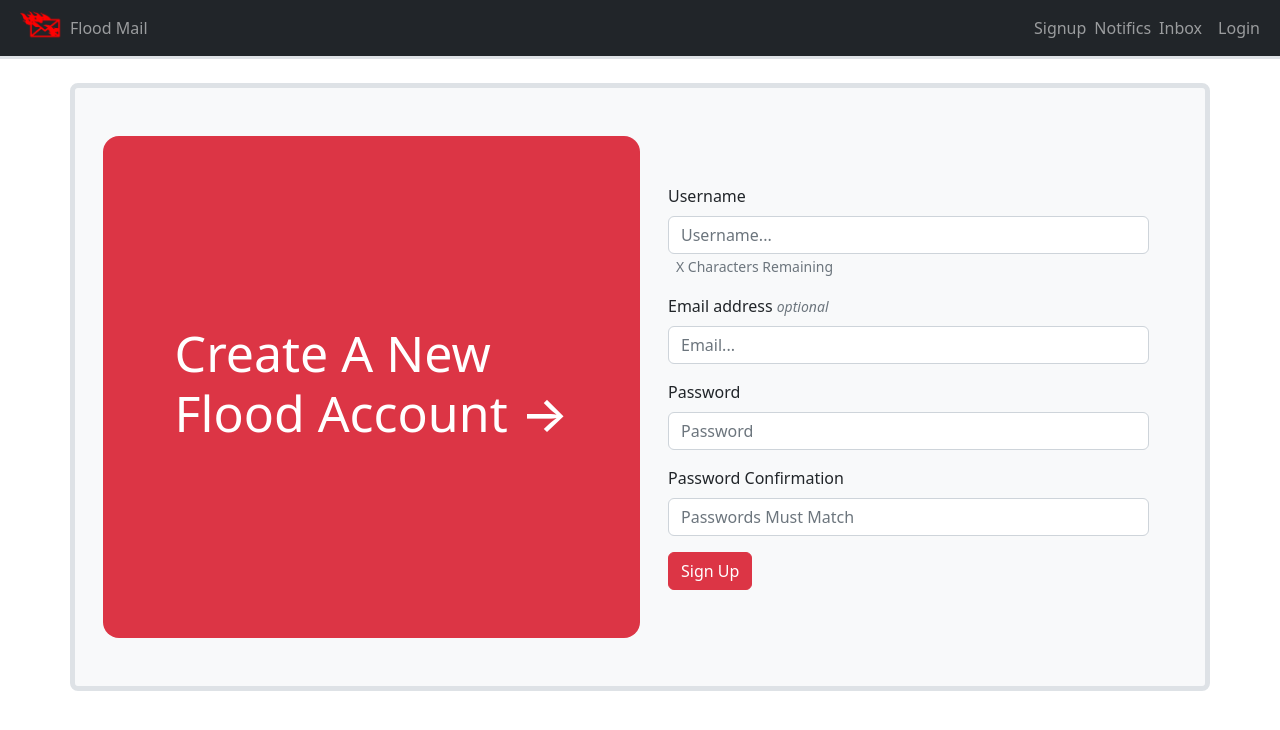
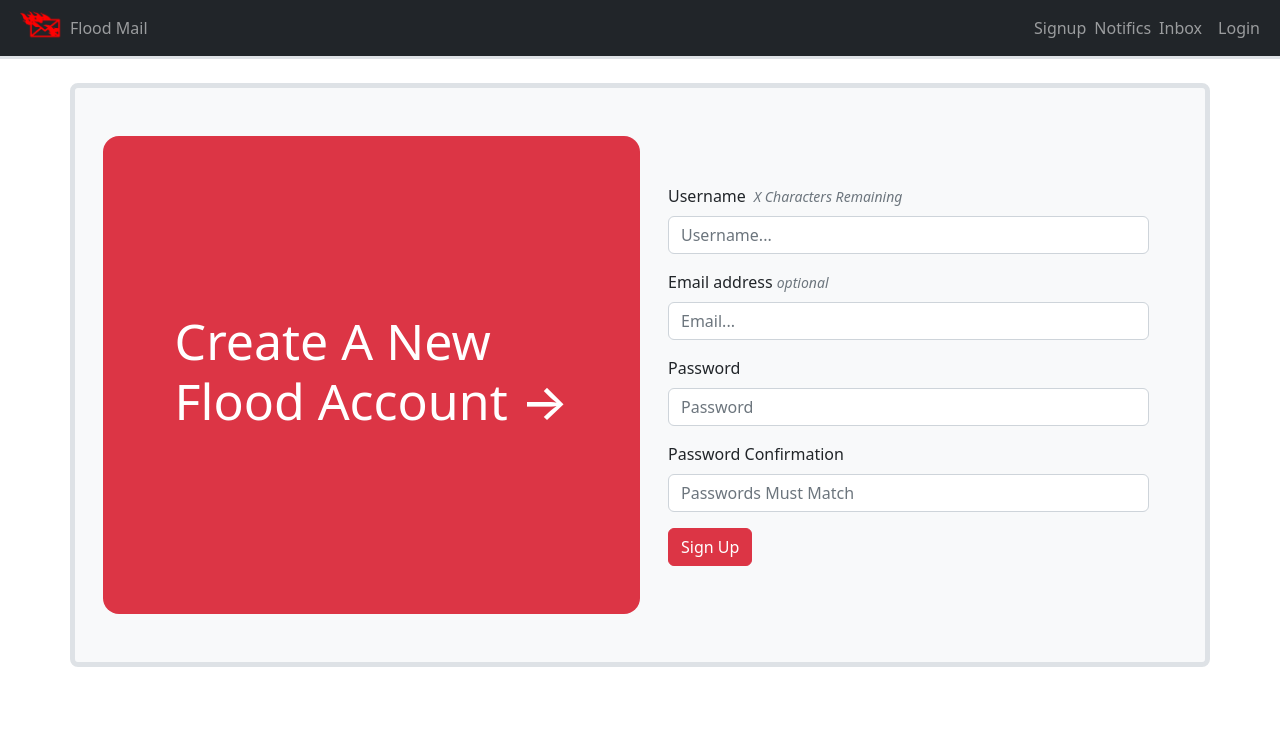
Before and after one commit to nickmendezFlatiron/flood-mail, a React (Create React App) app in the folder client/: page /signup in a window 1280 px wide. Shown: the top 730 px of the page. Built offline with nearby package versions, Linux system fonts and the light colour scheme; no server answers.

Commit message:
added character count to signup form username field

```diff
--- a/client/src/account/SignupForm.jsx
+++ b/client/src/account/SignupForm.jsx
@@ -18,17 +18,20 @@ const SignupForm = () => {
             Create A New
             <br/>
             Flood Account →
+            <br/>
             </h1>
           </Col>
           <Col>
           <Fade in={onTransition}>
           <Form className="py-5 border-3 px-3 rounded-3">
             <Form.Group className="mb-3" controlId="formBasicEmail">
-              <Form.Label>Username</Form.Label>
+              <Form.Label>Username
+              <Form.Text className="text-muted ms-2">
+             <em>X Characters Remaining</em>
+              </Form.Text>
+
+              </Form.Label>
               <Form.Control type="text" placeholder="Username..." />
-              <Form.Text className="text-muted ms-2">
-              X Characters Remaining
-              </Form.Text>
             </Form.Group>
             <Form.Group className="mb-3" controlId="formBasicEmail">
               <Form.Label>Email address <small><em className='text-muted'>optional</em></small></Form.Label>
@@ -44,7 +47,7 @@ const SignupForm = () => {
               <Form.Control type="password" placeholder="Passwords Must Match" />
             </Form.Group>
             {/* <Form.Group className="mb-3" controlId="formBasicCheckbox">
-              <Form.Check type="checkbox" label="Check me out" />
+              <Form.Check type="checkbox" label="I Agree to Terms of Service" />
             </Form.Group> */}
             <Button variant="danger" type="submit">
               Sign Up
```
